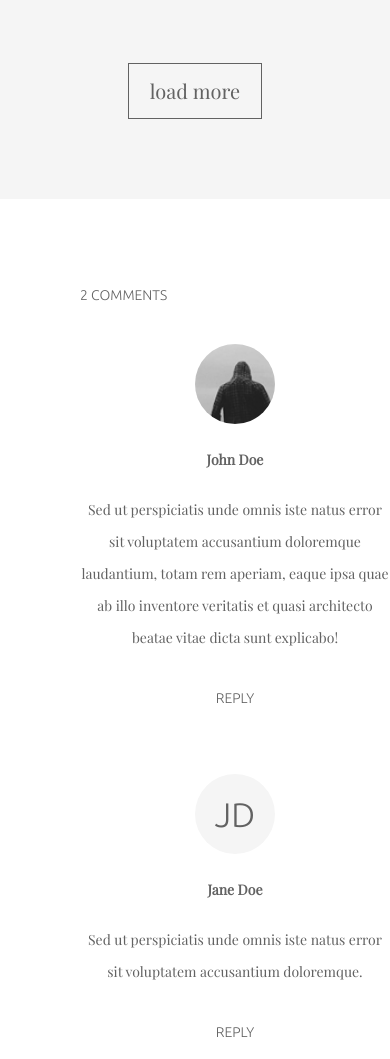
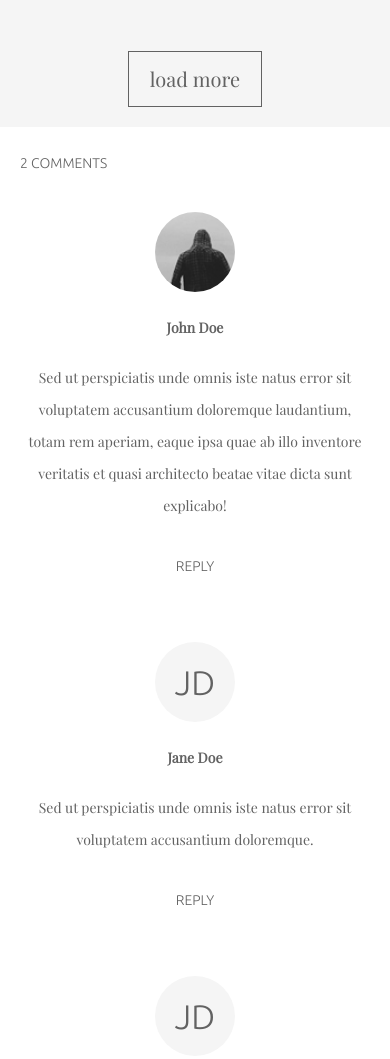
Before and after one commit to Dev-Vladimir/sushkov.vladimir, a plain HTML site: page minimo_tpl/single_post.html in a window 390 px wide. Shown: the part 5700-6759 px from the top of the page. Drawn offline with nearby package versions, Linux system fonts and the light colour scheme.

Commit message:
Update main.css

```diff
--- a/minimo_tpl/main.css
+++ b/minimo_tpl/main.css
@@ -527,4 +527,12 @@ h2
 	{
 		max-width: 80%;
 	}
+	.comments
+	{
+		padding: 20px
+	}
+	.posts, .posts-inline
+	{
+		padding: 20px
+	}
 }
```
